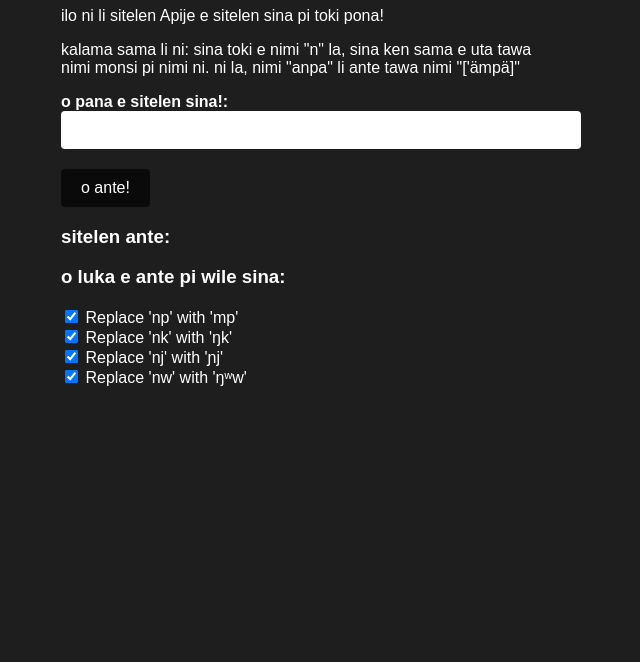
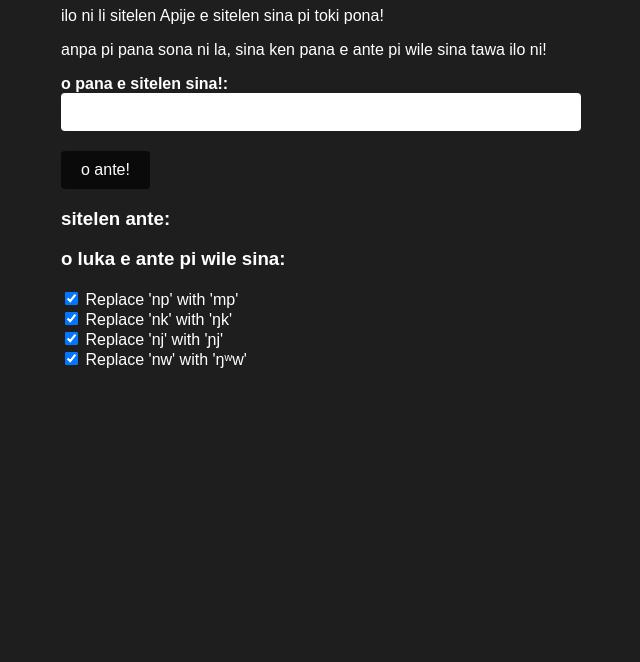
Before and after one commit to BeautifulBaguetteBeing/ilo-ante-pi-toki-pona-tawa-sitelen-Apije, a plain HTML site: page index.html in a window 1280 px wide. Shown: the part 138-800 px from the top of the page, without its empty margins (329-969 px from the left). Drawn offline with Linux system fonts and the light colour scheme.

Commit message:
o ante e pana sona

```diff
--- a/index.html
+++ b/index.html
@@ -12,7 +12,7 @@
 <div class="container">
   <h1>ilo ante pi toki pona tawa sitelen Apije</h1>
   <p>ilo ni li sitelen Apije e sitelen sina pi toki pona!</p>
-  <p>kalama sama li ni: sina toki e nimi "n" la, sina ken sama e uta tawa nimi monsi pi nimi ni. ni la, nimi "anpa" li ante tawa nimi "['ämpä]"</p>
+  <p>anpa pi pana sona ni la, sina ken pana e ante pi wile sina tawa ilo ni!</p>
 
   <label class="input-label" for="user-input">o pana e sitelen sina!:</label>
   <input id="user-input" class="input-field" type="text">
```
